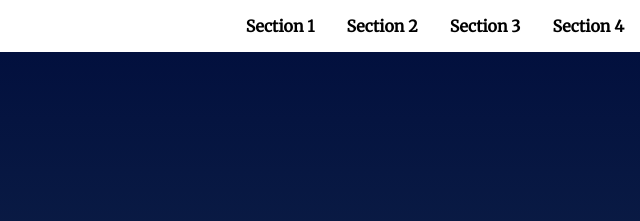
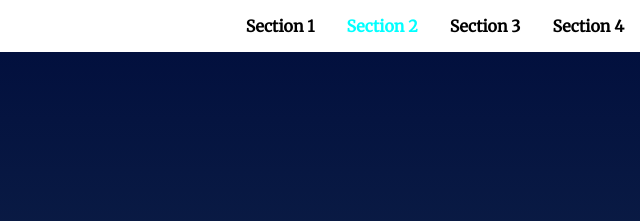
Before and after one commit to yousef287/udacity-landing-page, a plain HTML site: page index.html in a window 1280 px wide. Shown: the top 221 px of the page, 640-1280 px from the left. Drawn offline with Linux system fonts and the light colour scheme.

Commit message:
added requirments asked by the reviewer

```diff
--- a/css/styles.css
+++ b/css/styles.css
@@ -33,6 +33,11 @@ h1 {
     }
 }
 
+@media only screen and (max-width: 425px){
+    body {
+        position: relative;
+    }
+}
 h2 {
     border-bottom: 1px solid #cc1;
     font-family: 'Oxygen', Sans-Serif;
@@ -72,6 +77,10 @@ section {
 
 .navbar__menu li {
     display: inline-block;
+}
+
+.activeNav {
+    color: #0ff !important;
 }
 
 .navbar__menu .menu__link {
--- a/js/app.js
+++ b/js/app.js
@@ -1,9 +1,6 @@
 window.onload = function () {
   const navUl = document.getElementById('navbar__list');
   const sections = document.querySelectorAll('section');
-
-  //performance: loops doesnt check sections length every iteration
-  const sectionsLength = sections.length;
 
   buildNav();
 
@@ -11,10 +8,11 @@ window.onload = function () {
     // a fragment to avoid repainting page for each nav
     const navFragment = document.createDocumentFragment();
     //for each section create a list containing an anchor
-    for (let index = 0; index < sectionsLength; index++) {
+    for (section of sections) {
       const navLi = document.createElement('li');
       navLi.classList.add('navbar__menu');
-      navLi.innerHTML = `<a href="#${sections[index].id}" class="menu__link">${sections[index].dataset.nav}</a>`;
+      // (data-section-id) is used for finding the section in smooth scroll (window.scrollTo)
+      navLi.innerHTML = `<a class="menu__link" data-section-id="#${section.id}">${section.dataset.nav}</a>`;
       navFragment.appendChild(navLi);
     }
     navUl.appendChild(navFragment);
@@ -23,11 +21,11 @@ window.onload = function () {
   // making scroll smooth
   navUl.addEventListener('click', (evt) => {
     evt.preventDefault();
-    //event deglation (peformance)
+    //event delegation (peformance: 1 event listener instead of 4)
     if (evt.target.nodeName === 'A') {
       //find the section of the anchor clicked
       const section = document.querySelector(
-        evt.target.getAttribute('href')
+        evt.target.dataset.sectionId
       );
       //smooth scroll
       window.scrollTo({
@@ -40,14 +38,20 @@ window.onload = function () {
   // Add class 'active' to section when near top of viewport
 
   document.addEventListener('scroll', () => {
-    for (let i = 0; i < sectionsLength; i++) {
-      const section = sections[i];
+    for (section of sections) {
       const pos = section.getBoundingClientRect();
+      const anchor = document.querySelector(`[data-section-id="#${section.id}"]`);
       //if half of the section is visble activate
-      pos.top < window.innerHeight / 2 &&
-            pos.bottom > window.innerHeight / 2
-        ? section.classList.add('active')
-        : section.classList.remove('active');
+      if (
+        pos.top < window.innerHeight / 2 &&
+                pos.bottom > window.innerHeight / 2
+      ) {
+        section.classList.add('active');
+        anchor.classList.add('activeNav');
+      } else {
+        section.classList.remove('active');
+        anchor.classList.remove('activeNav');
+      }
     }
   });
 };
```
Also changed, not shown: 1 other file.
